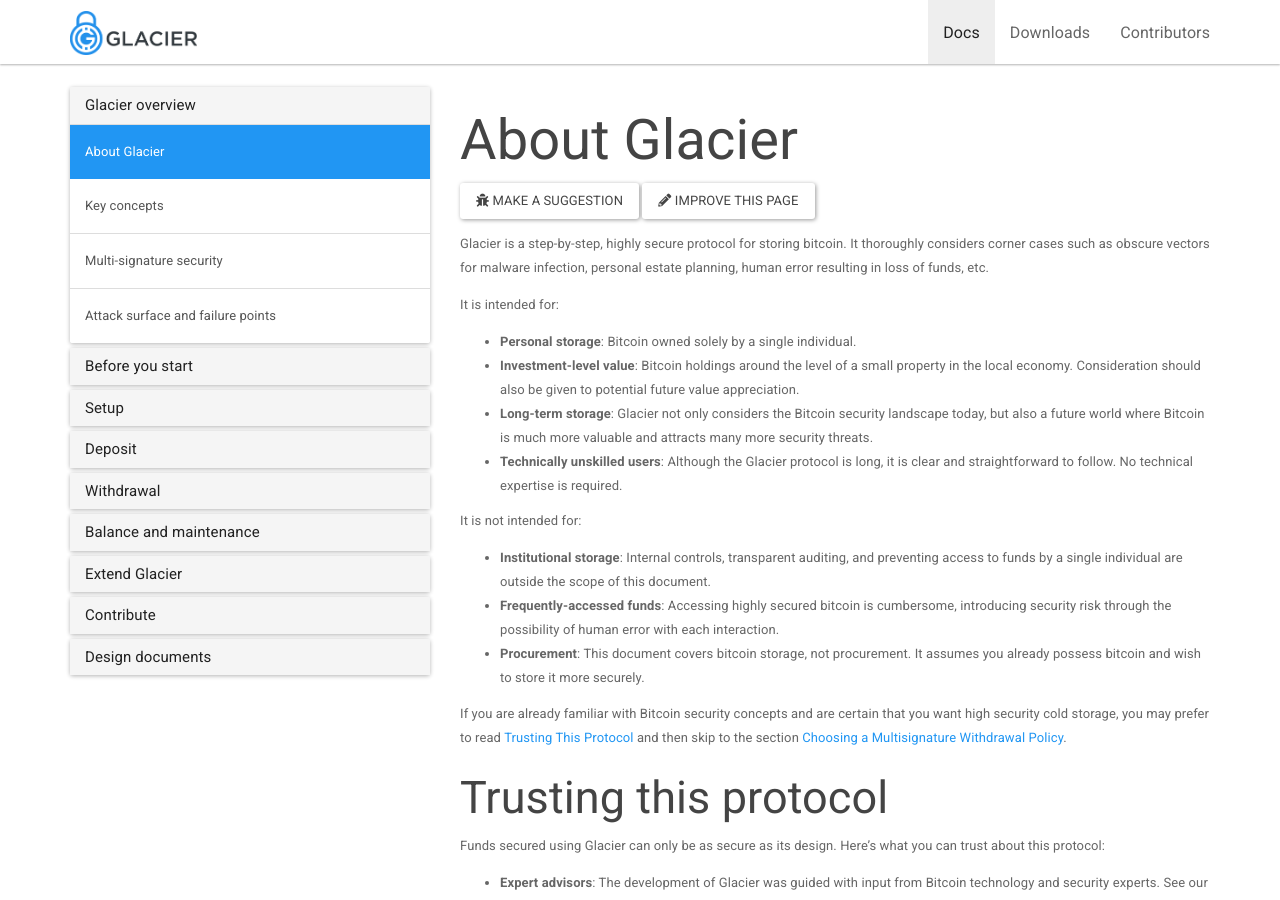
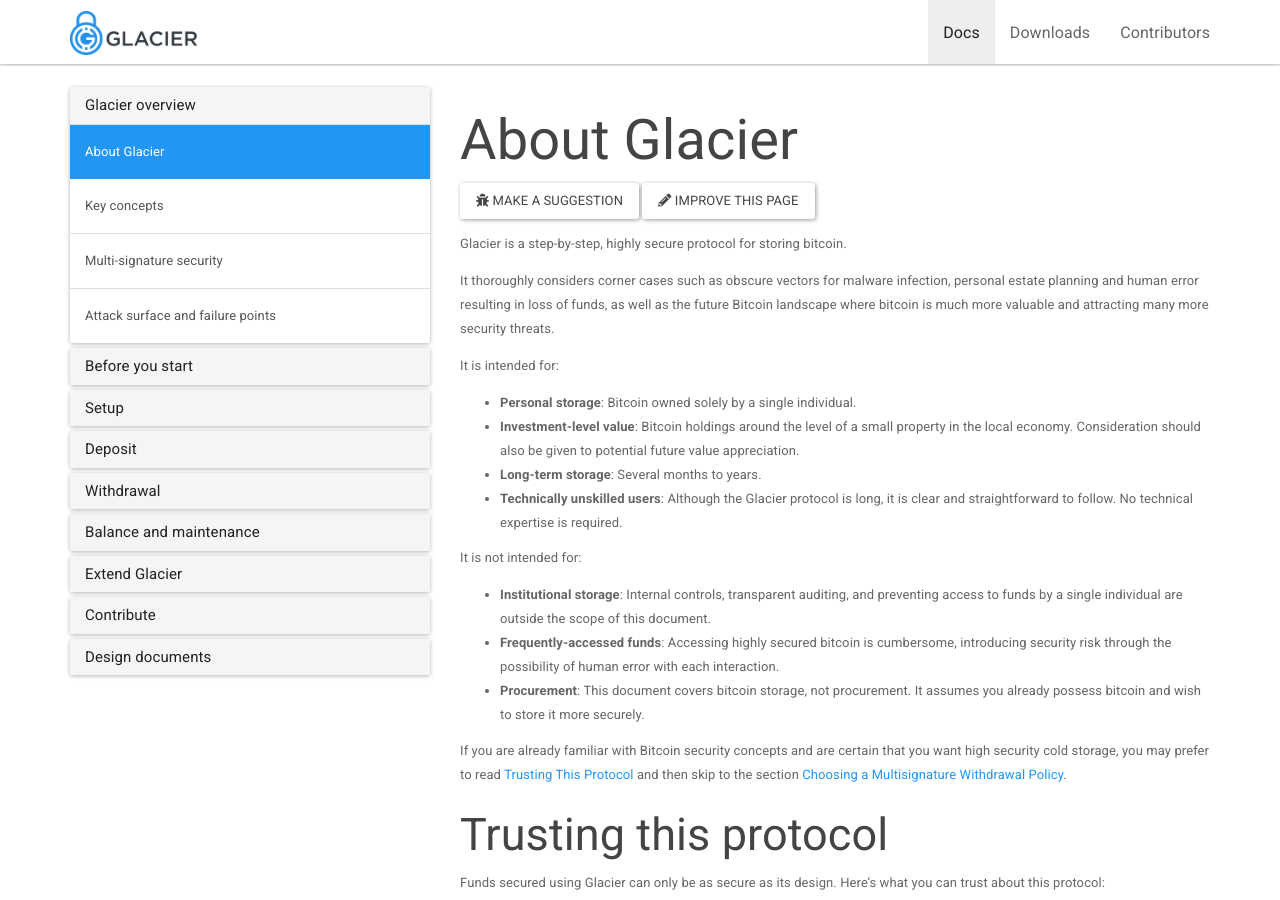
Before and after one commit to GlacierProtocol/glacierprotocol.github.io, a Jekyll site: the page built from _docs/overview.md, in a window 1280 px wide and 900 px high. Built offline with Jekyll 4.4.1, drawn with Linux system fonts in a browser that asks for light colours; nearby versions of some CDN libraries.

Commit message:
Text does not explain the bullet
Moved to section description

```diff
--- a/_docs/overview.md
+++ b/_docs/overview.md
@@ -6,10 +6,12 @@
   - /docs/
 ---
 
-Glacier is a step-by-step, highly secure protocol for storing bitcoin. It
-thoroughly considers corner cases such as obscure vectors for malware
-infection, personal estate planning, human error resulting in loss of funds,
-etc.
+Glacier is a step-by-step, highly secure protocol for storing bitcoin.
+
+It thoroughly considers corner cases such as obscure vectors for malware
+infection, personal estate planning and human error resulting in loss of funds, as
+well as the future Bitcoin landscape where bitcoin is much more valuable and
+attracting many more security threats.
 
 It is intended for:
 
@@ -17,9 +19,7 @@
 * **Investment-level value**: Bitcoin holdings around the level of a small
 property in the local economy. Consideration should also be given to potential
 future value appreciation.
-* **Long-term storage**: Glacier not only considers the Bitcoin security
-landscape today, but also a future world where Bitcoin is much more valuable
-and attracts many more security threats.
+* **Long-term storage**: Several months to years.
 * **Technically unskilled users**: Although the Glacier protocol is long, it is
 clear and straightforward to follow. No technical expertise is required.
 
```
